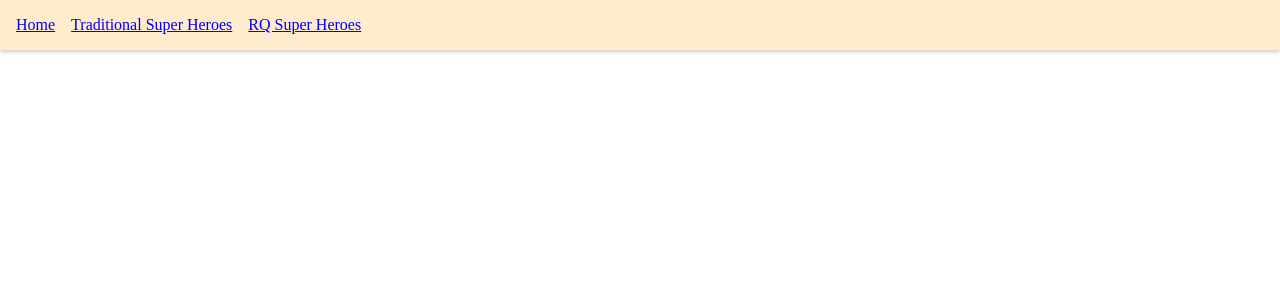
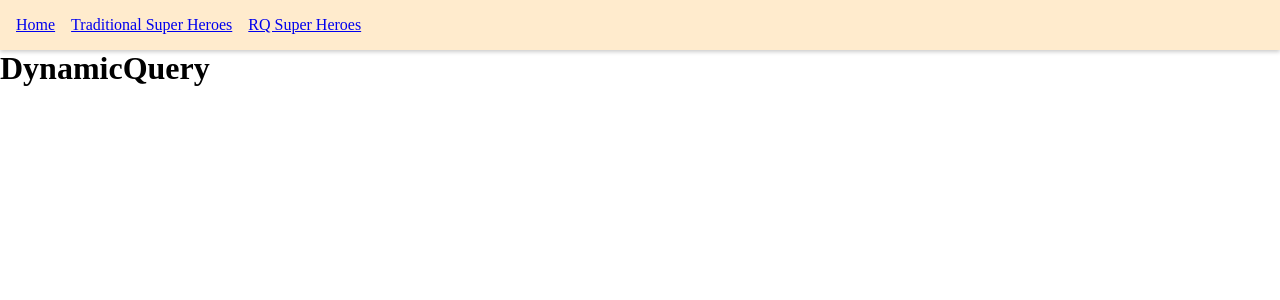
Before and after one commit to Deepz14/react-query, a React (Vite) app: page /dynamic-query in a window 1280 px wide. Shown: the top 300 px of the page. Built offline with nearby package versions, Linux system fonts and the light colour scheme; data requests are answered from the project's data file.

Commit message:
dynamic query

```diff
--- a/src/App.jsx
+++ b/src/App.jsx
@@ -7,6 +7,7 @@ import ParallelQueries from './components/ParallelQueries';
 import { BrowserRouter as Router, Routes, Route, Link } from 'react-router-dom';
 import { QueryClient, QueryClientProvider } from 'react-query';
 import { ReactQueryDevtools } from 'react-query/devtools';
+import DynamicQuery from './components/DynamicQueries';
 
 function App() {
 
@@ -30,6 +31,7 @@ function App() {
             </ul>
           </nav>
           <Routes>
+            <Route path='/dynamic-query' element={<DynamicQuery heroIds={[1, 3]} />} />
             <Route path='/parallel-query' element={<ParallelQueries />} />
             <Route path='/rq-super-heroes/:heroId' element={<RQSuperHeroe />} />
             <Route path='/super-heroes' element={<SuperHeroes />} />
--- /dev/null
+++ b/src/components/DynamicQueries.jsx
@@ -0,0 +1,26 @@
+import axios from "axios";
+import { useQueries } from "react-query";
+
+const fetchHeroes = (heroId) => {
+    return axios.get(`http://localhost:8000/superheroes/${heroId}`);
+}
+
+const DynamicQuery = ({heroIds}) => {
+
+    const herosData = useQueries(
+        heroIds.map(heroId => ({
+            queryKey: ['hero', heroId],
+            queryFn: () => fetchHeroes(heroId)
+        }))
+    );
+
+    console.log(herosData);
+
+    return (
+        <div>
+            <h1>DynamicQuery</h1>
+        </div>
+    )
+}
+
+export default DynamicQuery;
```
